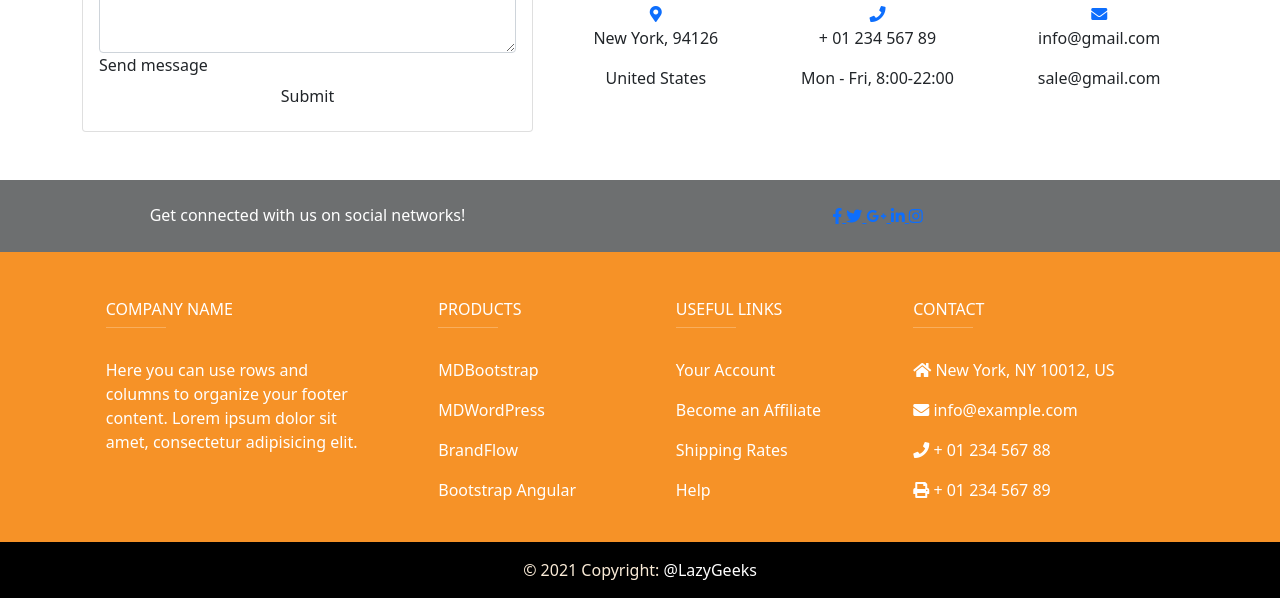
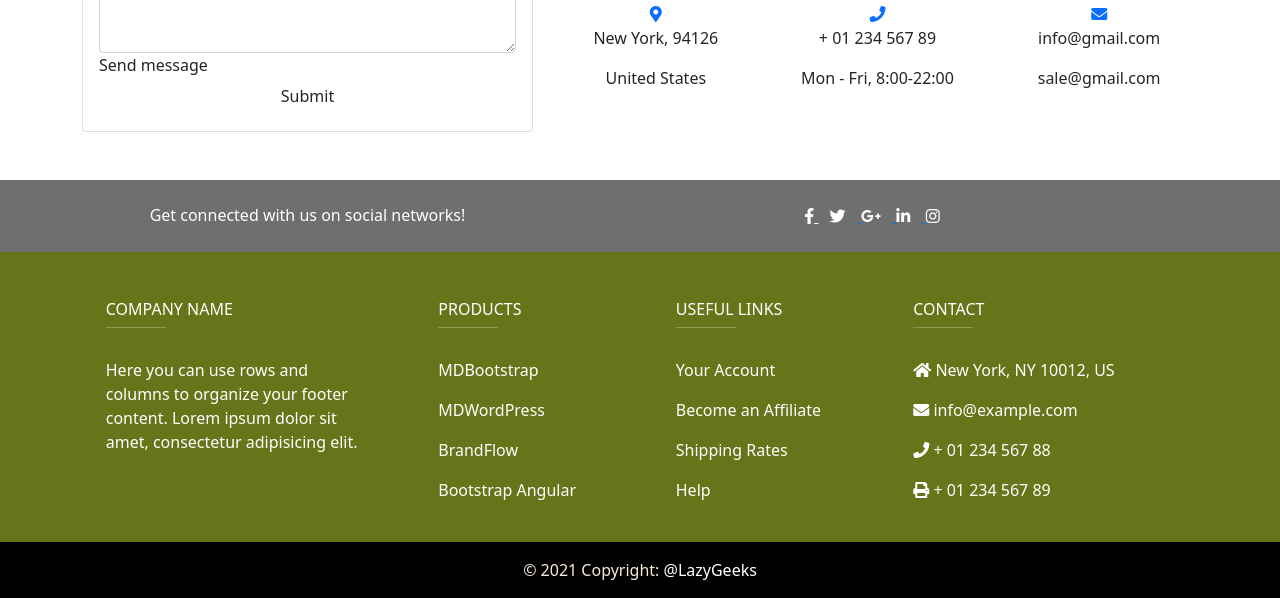
Before and after one commit to Spritan/Freelance_1, a plain HTML site: page index.html in a window 1280 px wide. Shown: the part 2388-2986 px from the top of the page. Drawn offline with nearby package versions, Linux system fonts and the light colour scheme; a web font is replaced by a local one.

Commit message:
Update index.html

```diff
--- a/index.html
+++ b/index.html
@@ -248,7 +248,7 @@
 </div>
 <!-- Footer -->
 <!-- Footer -->
-<footer class="page-footer font-small " style="background-color: #F69227;">
+<footer class="page-footer font-small " style="background-color: #647619;">
 
   <div style="background-color: #6D6F70;">
     <div class="container">
@@ -266,24 +266,24 @@
         <div class="col-md-6 col-lg-7 text-center text-md-right">
 
           <!-- Facebook -->
-          <a class="fb-ic">
+          <a style="color:white; padding-right:.7em;" class="fb-ic">
             <i class="fab fa-facebook-f white-text mr-4"> </i>
           </a>
           <!-- Twitter -->
           <a class="tw-ic">
-            <i class="fab fa-twitter white-text mr-4"> </i>
+            <i style="color:white; padding-right:.7em;"class="fab fa-twitter white-text mr-4"> </i>
           </a>
           <!-- Google +-->
           <a class="gplus-ic">
-            <i class="fab fa-google-plus-g white-text mr-4"> </i>
+            <i style="color:white; padding-right:.7em;" class="fab fa-google-plus-g white-text mr-4"> </i>
           </a>
           <!--Linkedin -->
           <a class="li-ic">
-            <i class="fab fa-linkedin-in white-text mr-4"> </i>
+            <i style="color:white; padding-right:.7em;"class="fab fa-linkedin-in white-text mr-4"> </i>
           </a>
           <!--Instagram-->
           <a class="ins-ic">
-            <i class="fab fa-instagram white-text"> </i>
+            <i style="color:white; padding-right:.7em;"class="fab fa-instagram white-text"> </i>
           </a>
 
         </div>
```
